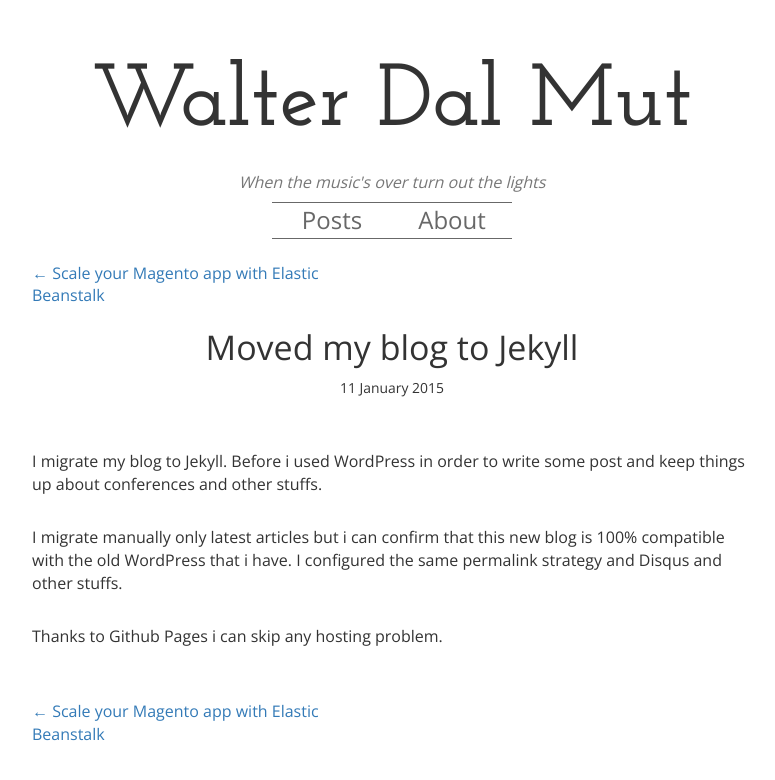
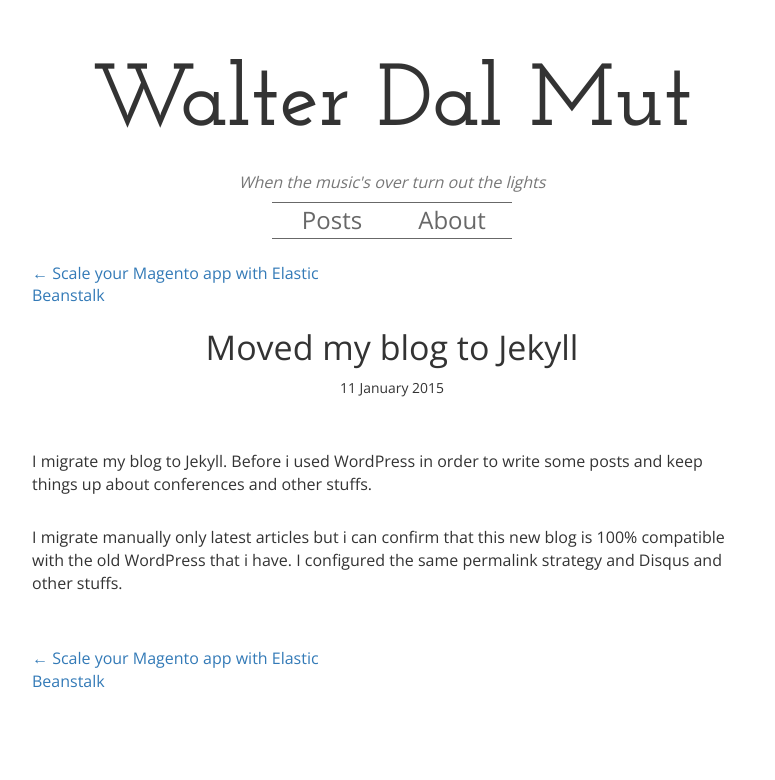
Before and after one commit to wdalmut/wdalmut.github.io, a Jekyll site: the page built from _posts/2015-01-11-moved-my-blog-to-jekyll.markdown, in a window 1280 px wide. Shown: the top 780 px of the page, without its empty margins (248-1023 px from the left). Built offline with Jekyll 4.4.1, drawn with Linux system fonts in a browser that asks for light colours; nearby versions of some CDN libraries; library files that are not in the unit come from our copies; comment, search, counter and statistics services are not loaded.

```diff
--- a/_posts/2015-01-11-moved-my-blog-to-jekyll.markdown
+++ b/_posts/2015-01-11-moved-my-blog-to-jekyll.markdown
@@ -1,14 +1,13 @@
 ---
 layout: post-page
 title: Moved my blog to Jekyll
-excerpt: Moved my blog to Jekyll
+excerpt: I migrate my blog to Jekyll. Before i used WordPress in order to |
+    write some posts and keep things up about conferences and other stuffs.
 permalink: /2015/01/11/moved-my-blog-to-jekyll
 ---
 I migrate my blog to Jekyll. Before i used WordPress in order to write some
-post and keep things up about conferences and other stuffs.
+posts and keep things up about conferences and other stuffs.
 
 I migrate manually only latest articles but i can confirm that this new blog is
 100% compatible with the old WordPress that i have. I configured the same
 permalink strategy and Disqus and other stuffs.
-
-Thanks to Github Pages i can skip any hosting problem.
```
